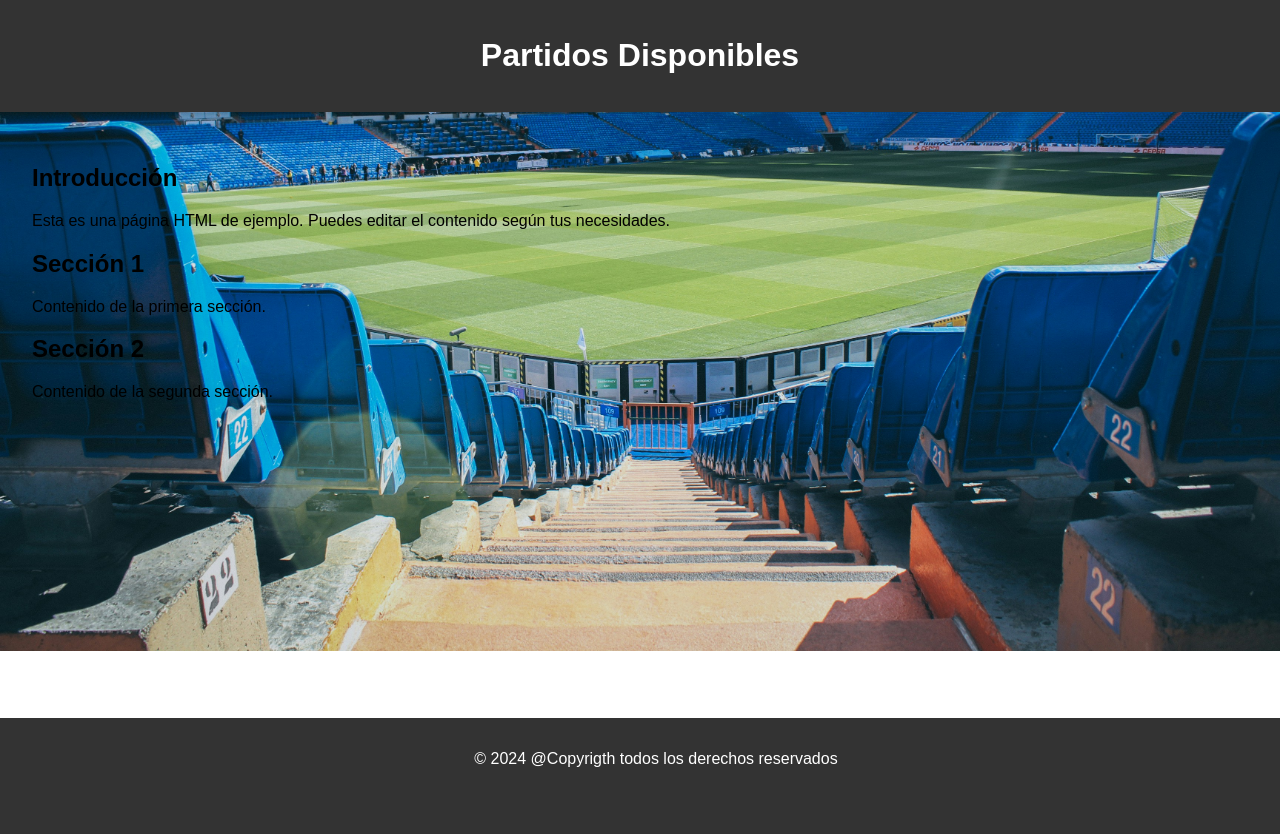
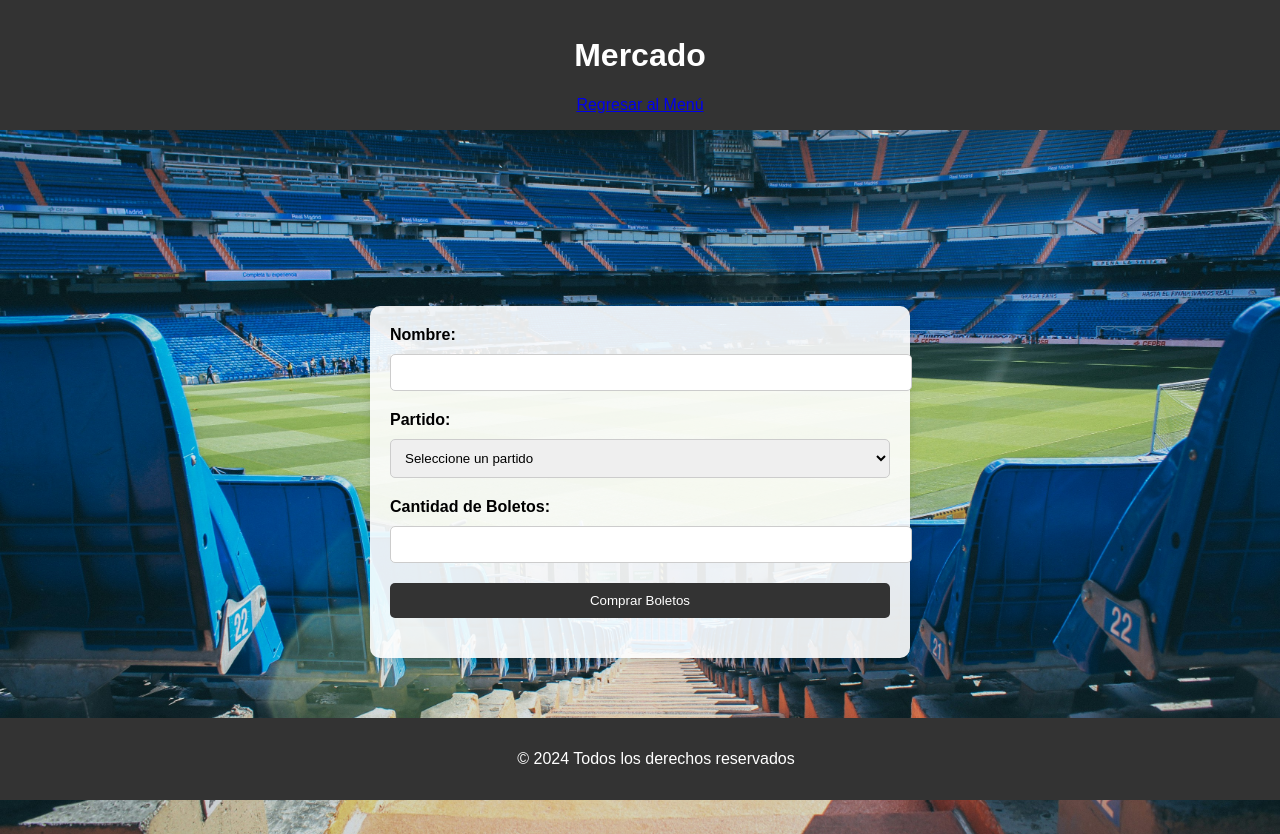
Before and after one commit to A-Josp/Avance_Sistema, a PHP site: page /mercado.php in a window 1280 px wide. Before the commit the page ends 767 px from the top, so only its background shows below. Run offline with PHP 8.4, Linux system fonts and the light colour scheme; the visitor is signed in with stand-in values (Sample User, id 1).

Commit message:
Add files via upload

```diff
--- a/mercado.php
+++ b/mercado.php
@@ -4,7 +4,7 @@ session_start();
 if(!isset($_SESSION['users'])){
     echo '
     <script>
-        alert("Sesion no iniciada");
+        alert("Sesión no iniciada");
         window.location = "index.php";
     </script>';
     session_destroy();
@@ -17,7 +17,7 @@ if(!isset($_SESSION['users'])){
 <head>
     <meta charset="UTF-8">
     <meta name="viewport" content="width=device-width, initial-scale=1.0">
-    <title>Mercado</title>
+    <title>Compra de Boletos</title>
     <link rel="icon" href="assets/images/favicon-new.ico" type="image/x-icon">
     <style>
         body {
@@ -37,6 +37,39 @@ if(!isset($_SESSION['users'])){
         }
         main {
             padding: 2rem;
+            display: flex;
+            justify-content: center;
+            align-items: center;
+            height: calc(100vh - 160px);
+        }
+        form {
+            background-color: rgba(255, 255, 255, 0.9);
+            padding: 20px;
+            border-radius: 10px;
+            box-shadow: 0 4px 8px rgba(0, 0, 0, 0.1);
+            max-width: 500px;
+            width: 100%;
+        }
+        label {
+            display: block;
+            margin-bottom: 10px;
+            font-weight: bold;
+        }
+        input, select {
+            width: 100%;
+            padding: 10px;
+            margin-bottom: 20px;
+            border: 1px solid #ccc;
+            border-radius: 5px;
+        }
+        input[type="submit"] {
+            background-color: #333;
+            color: white;
+            border: none;
+            cursor: pointer;
+        }
+        input[type="submit"]:hover {
+            background-color: #555;
         }
         footer {
             background-color: #333;
@@ -51,18 +84,30 @@ if(!isset($_SESSION['users'])){
 </head>
 <body>
     <header>
-        <h1>Partidos Disponibles</h1>
+        <h1>Mercado</h1>
+        <a href="menu.php" class="back-button">Regresar al Menú</a>
     </header>
     <main>
-        <h2>Introducción</h2>
-        <p>Esta es una página HTML de ejemplo. Puedes editar el contenido según tus necesidades.</p>
-        <h2>Sección 1</h2>
-        <p>Contenido de la primera sección.</p>
-        <h2>Sección 2</h2>
-        <p>Contenido de la segunda sección.</p>
+        <form action="procesar_compra.php" method="post">
+            <label for="nombre">Nombre:</label>
+            <input type="text" name="nombre" id="nombre" required>
+
+            <label for="partido">Partido:</label>
+            <select name="partido" id="partido" required>
+                <option value="">Seleccione un partido</option>
+                <option value="equipoA_vs_equipoB">Equipo A vs Equipo B</option>
+                <option value="equipoC_vs_equipoD">Equipo C vs Equipo D</option>
+                <option value="equipoE_vs_equipoF">Equipo E vs Equipo F</option>
+            </select>
+
+            <label for="cantidad">Cantidad de Boletos:</label>
+            <input type="number" name="cantidad" id="cantidad" min="1" max="10" required>
+
+            <input type="submit" value="Comprar Boletos">
+        </form>
     </main>
     <footer>
-        <p>&copy; 2024 @Copyrigth todos los derechos reservados</p>
+        <p>&copy; 2024 Todos los derechos reservados</p>
     </footer>
 </body>
 </html>
```
